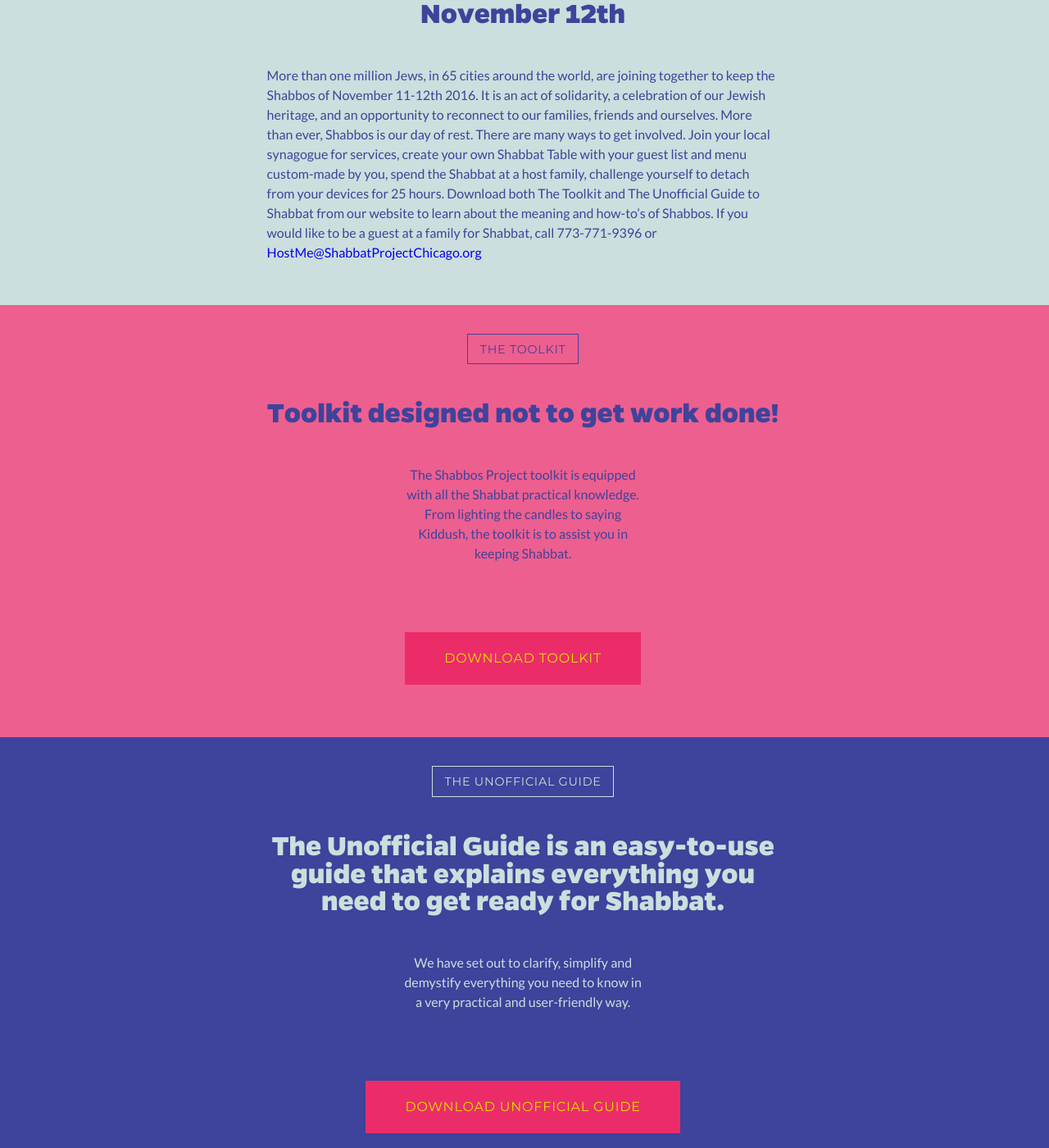
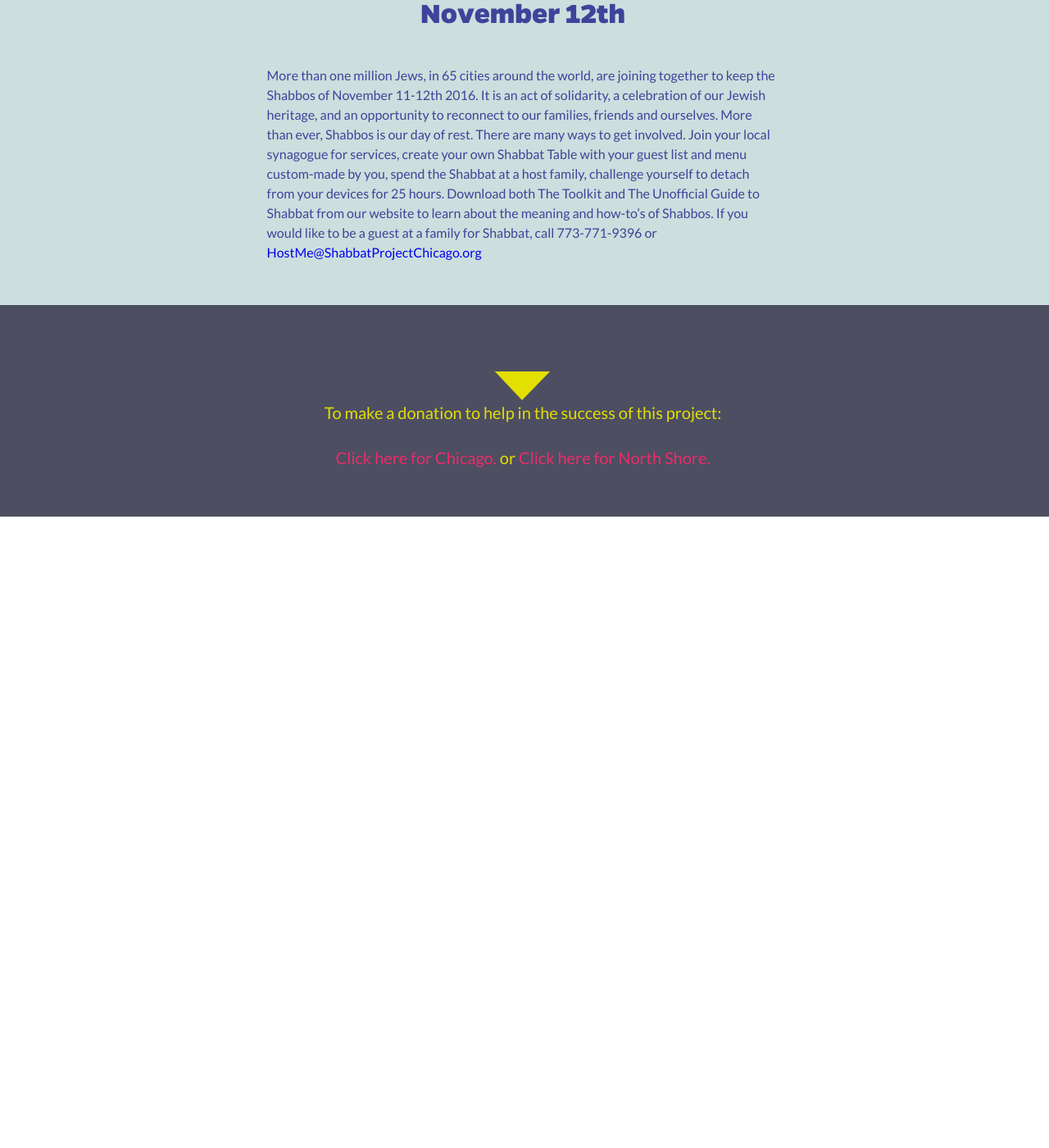
Before and after one commit to jnankin/shabbatprojectchicago, a Jekyll site: the page built from keep-it/index.html, in a window 1280 px wide and 1400 px high, scrolled down 1472 px. Shown: the whole window at 82% size. Built offline with Jekyll 4.4.1, drawn with Linux system fonts in a browser that asks for light colours; after the commit the page ends 2102 px from its top, so only the background shows below that.

Commit message:
removing toolkit and guide

```diff
--- a/keep-it/index.html
+++ b/keep-it/index.html
@@ -54,48 +54,3 @@
         </div>
     </div>
 </div>
-
-
-<div class="regular-height light-pink color-blue">
-    <div class="centered">
-        <div class="centered-content">
-            <div class="wrapper">
-                <div class="row">
-                    <div class="span_4 col skip-two">
-                        <h1><span class="box-outline">THE Toolkit</span></h1>
-                        <h1>Toolkit designed not to get work done!</h1>
-                    </div>
-                    <div class="span_2 col skip-three center">
-                        <p>The Shabbos Project toolkit is equipped with all the Shabbat practical knowledge. From lighting the candles to saying Kiddush, the toolkit is to assist you in keeping Shabbat.</p>
-                    </div>
-                    <div class="span_4 col skip-two">
-                        <br />
-                        <a class="donate" target="_blank" href="../wp-content/themes/shabbos/assets/OCR_2359_Toolkit_Ashkenaz_WIP_42_FA_Home.pdf">DOWNLOAD TOOLKIT</a>
-                    </div>
-                </div>
-            </div>
-        </div>
-    </div>
-</div>
-
-<div class="regular-height blue color-powder-blue">
-    <div class="centered">
-        <div class="centered-content">
-            <div class="wrapper">
-                <div class="row">
-                    <div class="span_4 col skip-two">
-                        <h1><span class="box-outline">THE UNOFFICIAL GUIDE</span></h1>
-                        <h1>The Unofficial Guide is an easy-to-use guide that explains everything you need to get ready for Shabbat. </h1>
-                    </div>
-                    <div class="span_2 col skip-three center">
-                        <p>We have set out to clarify, simplify and demystify everything you need to know in a very practical and user-friendly way.</p>
-                    </div>
-                    <div class="span_4 col skip-two">
-                        <br />
-                        <a class="donate" target="_blank" href="../wp-content/themes/shabbos/assets/Unofficial-Guide.pdf">DOWNLOAD UNOFFICIAL GUIDE</a>
-                    </div>
-                </div>
-            </div>
-        </div>
-    </div>
-</div>
```
Also changed, not shown: events/index.html (line endings or trailing spaces).
